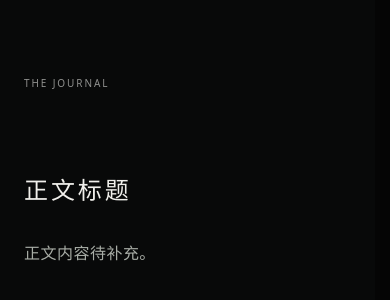
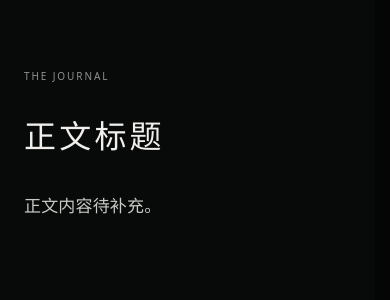
Before and after one commit to midymao/my-travel-map, an Astro site: page /residence/yangtze-delta-metropolitan in a window 390 px wide. Shown: the part 1326-1626 px from the top of the page. Built offline with nearby package versions, Linux system fonts and the light colour scheme; Astro itself is replaced by a stand-in of ours.

Commit message:
Refine-residence-article-reading-template

```diff
--- a/src/components/ResidenceStory.astro
+++ b/src/components/ResidenceStory.astro
@@ -58,7 +58,11 @@ const { page } = Astro.props;
           {page.sections.length > 1 && <span class="section-number" aria-hidden="true">{String(index + 1).padStart(2, '0')}</span>}
           <h2 id={`journal-section-${index}`}>{section.title}</h2>
           {section.subtitle && <p class="journal-subtitle">{section.subtitle}</p>}
-          {section.paragraphs.map(paragraph => <p class:list={{ 'section-break': section.breakAfter?.some(ending => paragraph.endsWith(ending)) }}>{paragraph}</p>)}
+          {section.paragraphs.map(paragraph => (
+            paragraph.startsWith('“') && paragraph.endsWith('”')
+              ? <blockquote class="journal-quotation"><p>{paragraph}</p></blockquote>
+              : <p class:list={{ 'section-break': section.breakAfter?.some(ending => paragraph.endsWith(ending)) }}>{paragraph}</p>
+          ))}
         </section>
       ))}
     </div>
@@ -264,15 +268,18 @@ const { page } = Astro.props;
   .quote-credit a { color: inherit; text-decoration-color: #a5aaa1; text-underline-offset: 4px; transition: color .2s; }
   .quote-credit a:hover { color: #000; }
   .quote-credit a:focus-visible { outline: 1px solid currentColor; outline-offset: 5px; }
-  .journal { display: grid; grid-template-columns: 1fr 3fr; gap: 48px; padding-top: clamp(80px, 9vw, 128px); padding-bottom: clamp(120px, 16vw, 240px); min-height: 480px; }
-  .journal-copy { max-width: 740px; }
+  .journal { display: block; width: min(100%, 840px); padding-inline: clamp(24px, 6vw, 96px); padding-top: clamp(80px, 9vw, 128px); padding-bottom: clamp(120px, 16vw, 240px); min-height: 480px; }
+  .journal > .section-label { margin: 0 0 28px; }
+  .journal-copy { width: 100%; }
   .journal-section + .journal-section { margin-top: 80px; }
   .section-number { display: block; margin-bottom: 16px; color: #777d76; }
-  h2 { margin: 0 0 28px; font-family: 'Songti SC', STSong, SimSun, serif; font-weight: 400; font-size: clamp(24px, 2.5vw, 34px); line-height: 1.5; letter-spacing: .12em; }
-  .journal-section > p { margin: 0 0 24px; font-size: 16px; line-height: 2.1; letter-spacing: .03em; color: #a8ada6; }
-  .journal-section.has-subtitle h2 { margin-bottom: 18px; font-size: clamp(36px, 4vw, 48px); }
-  .journal-section > .journal-subtitle { margin-bottom: 44px; font-size: clamp(16px, 1.5vw, 18px); color: #c0c3be; }
-  .journal-section > .section-break { margin-bottom: calc(24px + 2.1em); }
+  h2 { margin: 0 0 28px; font-family: 'Songti SC', STSong, SimSun, serif; font-weight: 400; font-size: clamp(32px, 4.5vw, 48px); line-height: 1.5; letter-spacing: .1em; }
+  .journal-section.has-subtitle h2 { margin-bottom: 18px; }
+  .journal-section > p, .journal-quotation p { margin: 0 0 24px; font-size: 18px; line-height: 1.95; letter-spacing: .01em; color: #c8cbc5; overflow-wrap: anywhere; }
+  .journal-section > .journal-subtitle { margin-bottom: 48px; font-size: 16px; line-height: 1.9; letter-spacing: .02em; color: #a9afa7; }
+  .journal-section > .section-break { margin-bottom: calc(24px + 1.95em); }
+  .journal-quotation { margin: 32px 0 32px 1em; padding-left: 20px; border-left: 1px solid #464d45; }
+  .journal-quotation p { margin: 0; font-family: 'Songti SC', STSong, SimSun, 'Times New Roman', serif; font-style: normal; color: #d9dcd5; }
   @media (min-width: 1600px) { .hero-image { right: calc((100vw - 1600px) / 2); } }
   @media (max-width: 760px) {
     .residence-hero { min-height: 470px; }
@@ -283,7 +290,11 @@ const { page } = Astro.props;
     .hero-image { inset: 0 0 0 20%; opacity: var(--hero-mobile-opacity, .48); }
     .hero-image.is-contained { inset: 158px -4% 0 26%; }
     .subtitle { margin-top: 24px; }
-    .introduction, .journal { grid-template-columns: 1fr; gap: 28px; }
+    .introduction { grid-template-columns: 1fr; gap: 28px; }
+    .journal { padding-inline: 24px; }
+    .journal-section > p, .journal-quotation p { font-size: 17px; }
+    .journal-section > .journal-subtitle { font-size: 16px; }
+    .journal-quotation { margin-left: 0; padding-left: 16px; }
     .intro-copy { font-size: 17px; }
     .quote-inner { align-items: flex-start; flex-direction: column; gap: 18px; padding-block: 30px; }
     .quote-credit { font-size: 10px; }
```
